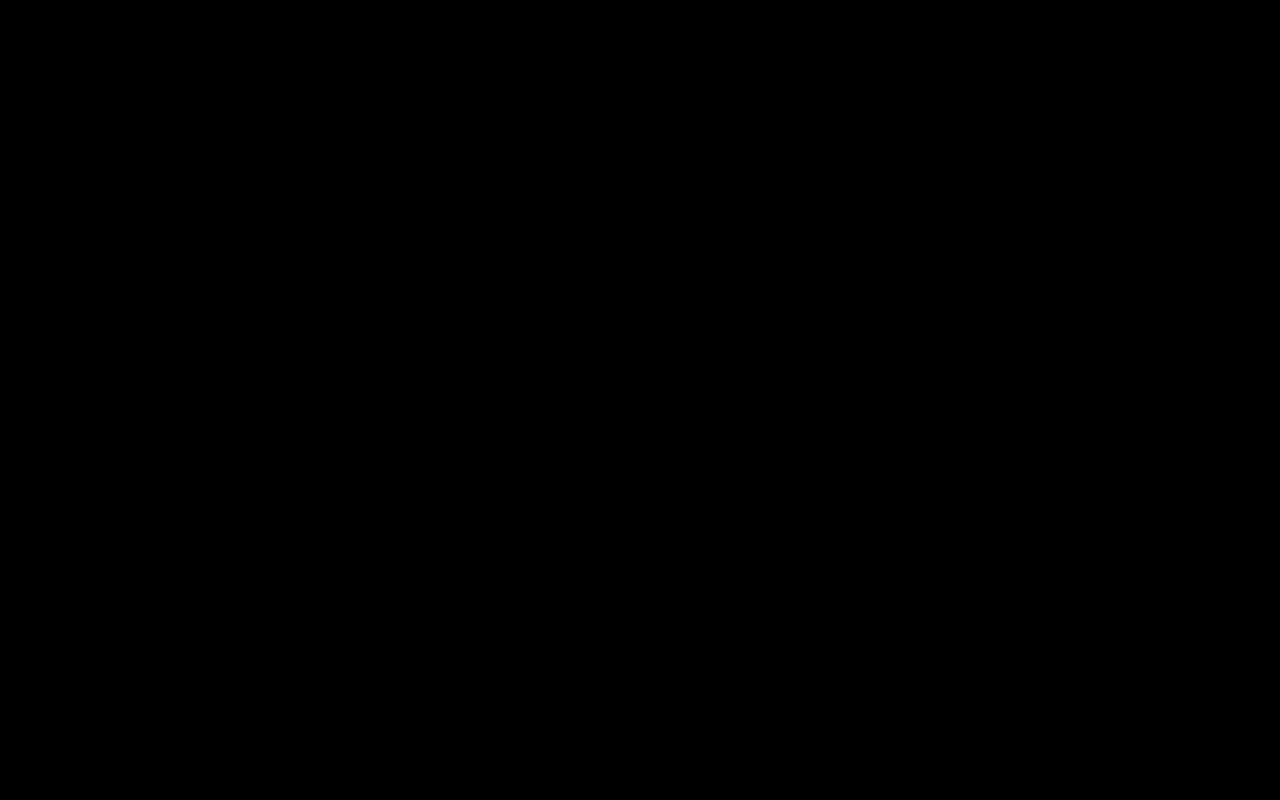
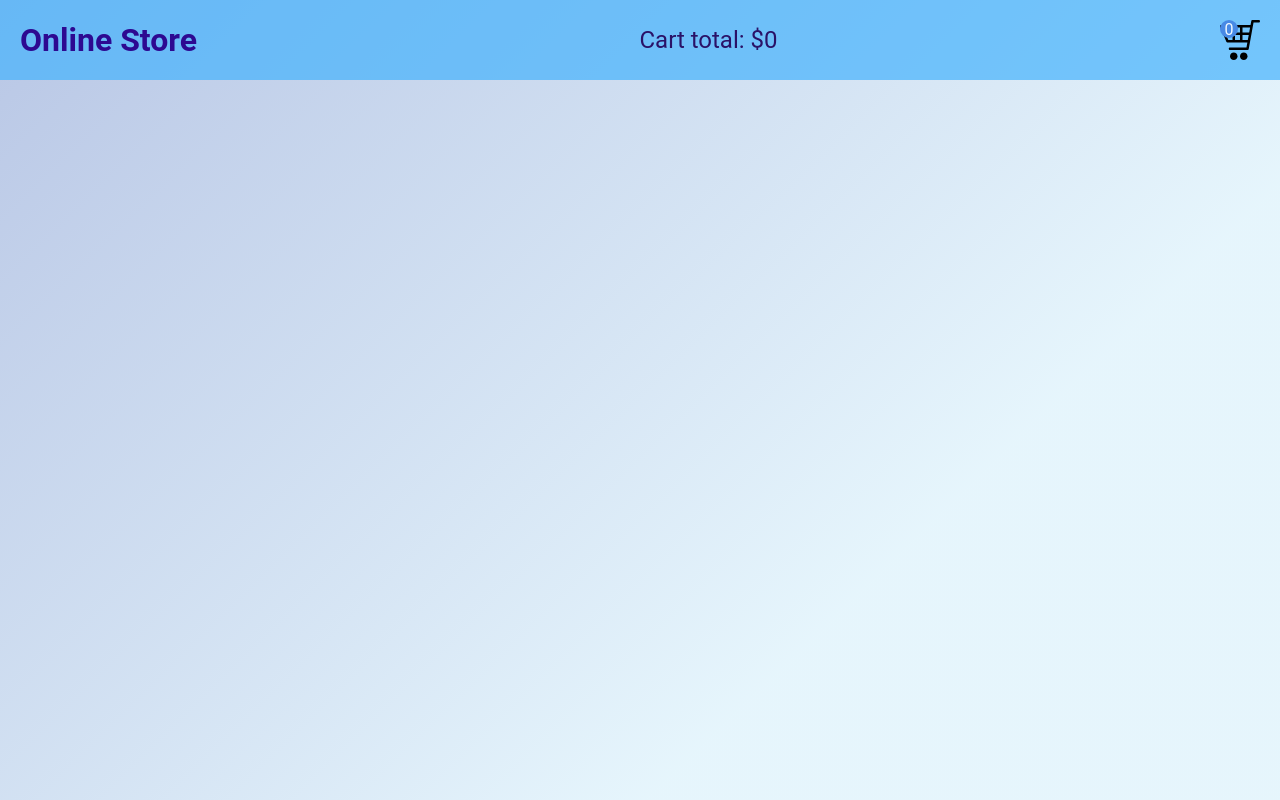
Before and after one commit to Andrabaila/online-store, a website built with webpack: page src/index.html in a window 1280 px wide. Built offline with nearby package versions, Linux system fonts and the light colour scheme; files whose address does not match are found by name.

Commit message:
Header layout (#2)
* feat: add basic header structure

* feat: add header layout

* fix: remove space between $ and 0

* fix: rewrite styles for products-in-cart

* fix: change color format on rgba

* fix: rewrite styles according to correct format

```diff
--- a/src/assets/styles/components/_buttons.scss
+++ b/src/assets/styles/components/_buttons.scss
@@ -2,13 +2,15 @@
     padding: 1rem;
     border: 1px solid $color-gray_light;
     border-radius: 5px;
-    text-decoration: none;
+
+    background-color: $color-primary;
+    cursor: pointer;
+
     font-family: 'Roboto';
     font-style: normal;
     font-weight: 500;
     font-size: 2rem;
+    color: $color-gray_light;
+    text-decoration: none;
     line-height: 140%;
-    color: $color-gray_light;
-    cursor: pointer;
-    background-color: $color-primary;
 }
--- a/src/assets/styles/components/_logo.scss
+++ b/src/assets/styles/components/_logo.scss
@@ -1,4 +1,5 @@
 .logo {
-    width: 285px;
-    color: $color-primary;
+    font-size: 32px;
+    font-weight: 700;
+    color: #2d0991;
 }
--- a/src/assets/styles/layout/_body.scss
+++ b/src/assets/styles/layout/_body.scss
@@ -1,11 +1,20 @@
 body {
     position: relative;
+
     @extend %column;
     align-items: center;
     justify-content: space-between;
-  background: $color-dark;
+
+    height: 100%;
+
+    background: linear-gradient(
+        315.75deg,
+        rgba(219, 241, 251, 0.7) 30.06%,
+        #b8c6e5 100.95%,
+        rgba(87, 75, 216, 0.7) 106.36%
+    );
+
     color: $color-gray_light;
-  height: 100%;
 }
 
 .shadow {
@@ -13,12 +22,14 @@ body {
 }
 
 .shadow_active {
-    display: block;
     position: fixed;
     top: 0;
     left: 0;
     z-index: 5;
+    display: block;
+
     width: 100%;
     height: 100%;
+
     background-color: rgba(0, 0, 0, 0.219);
 }
--- a/src/assets/styles/layout/_footer.scss
+++ b/src/assets/styles/layout/_footer.scss
@@ -26,12 +26,12 @@
 }
 
 .footer__item_rs {
+    border-radius: 0.2rem;
+    border: 2px solid;
     background-image: url('../../assets/icons/rs_school_js.svg');
     background-color: $color-light;
     @include size(7rem, 3.5rem);
     background-size: 100%;
     background-position: center;
     background-repeat: no-repeat;
-  border-radius: 0.2rem;
-  border: 2px solid;
 }
--- a/src/assets/styles/layout/_header.scss
+++ b/src/assets/styles/layout/_header.scss
@@ -1,15 +1,37 @@
 .header {
-    display: flex;
-    justify-content: center;
-    width: 100%;
-    padding: 3rem;
-}
-
-.header__wrapper {
-    width: 100%;
+    position: fixed;
     display: flex;
     justify-content: space-between;
     align-items: center;
-    flex-wrap: wrap;
-    gap: 1rem;
+    gap: 20px;
+
+    width: 100%;
+    padding: 2rem;
+
+    background-color: rgba(69, 179, 252, 0.702);
 }
+
+.sum-total {
+    font-size: 24px;
+    color: #2a1267;
+}
+
+.cart {
+    width: 40px;
+    height: 40px;
+
+    background: url(../icons/cart.svg) center center no-repeat;
+
+    font-size: 16px;
+    color: #f0f8ff;
+}
+
+.products-in-cart {
+    width: 45%;
+    height: 45%;
+    border-radius: 50%;
+
+    background-color: #4889e5;
+
+    text-align: center;
+}
--- a/src/assets/styles/layout/_navigation.scss
+++ b/src/assets/styles/layout/_navigation.scss
@@ -6,9 +6,10 @@
 .nav__list {
     display: flex;
     justify-content: space-evenly;
-  list-style-type: none;
     gap: 3rem;
     flex-wrap: wrap;
+
+    list-style-type: none;
 }
 
 .nav__item {
@@ -16,37 +17,40 @@
     padding: 1rem;
     border: 2px solid $color-gray;
     border-radius: 5px;
-  text-decoration: none;
+
+    cursor: pointer;
+
     font-family: 'Roboto';
     font-style: normal;
     font-weight: 500;
     font-size: 2rem;
+    color: $color-gray_light;
+    text-decoration: none;
+    text-align: center;
     line-height: 140%;
-  color: $color-gray_light;
-  cursor: pointer;
-  text-align: center;
 }
 
 .nav__item:hover {
+    border-color: $color-gradient;
+
     color: $color-gradient;
-  border-color: $color-gradient;
 }
 
 .nav__item_active {
+    border-color: $color-gradient;
+
     background: linear-gradient(113.96deg, $color-additional 1.49%, $color-primary 101.44%);
     -webkit-background-clip: text;
     -webkit-text-fill-color: transparent;
     background-clip: text;
-  text-fill-color: transparent;
     cursor: default;
-  border-color: $color-gradient;
+
+    -webkit-text-fill-color: transparent;
 }
 
 @media (max-width: 400px) {
-
     .nav__list {
         flex-wrap: wrap;
         row-gap: 1rem;
     }
-
 }
--- a/src/assets/styles/layout/_popup.scss
+++ b/src/assets/styles/layout/_popup.scss
@@ -1,18 +1,18 @@
 .popup {
     position: absolute;
     left: -100%;
-
-
     display: flex;
     justify-content: center;
     align-items: center;
+
     width: 50%;
     height: 50%;
     padding: 30px;
+    border-radius: 10px;
+
+    background: $color-gray;
 
     font-size: 30px;
-  background: $color-gray;
-  border-radius: 10px;
 
     transition: all 0.3s;
 }
@@ -24,7 +24,6 @@
 
 .popup__content {
     text-align: center;
-
 }
 
 .popup__close {
@@ -41,11 +40,9 @@
     &:hover {
         transform: scale(1.2);
     }
-
 }
 
-@media(max-width: 767px) {
-
+@media (max-width: 767px) {
     .popup {
         width: 90%;
         height: 70%;
--- a/src/index.html
+++ b/src/index.html
@@ -5,7 +5,7 @@
         <meta http-equiv="X-UA-Compatible" content="IE=edge" />
         <meta name="viewport" content="width=device-width, initial-scale=1.0" />
         <link rel="stylesheet" href="./assets/styles/main.css" />
-        <link rel="icon" href="./assets/icons/fav.svg" />
+        <link rel="icon" href="./assets/icons/favicon.png" />
         <title>Online store</title>
     </head>
     <body></body>
--- a/src/index.ts
+++ b/src/index.ts
@@ -1 +1,3 @@
-console.log('Hello everyone!');
+import { getMainPage } from './pages/getMainPage';
+
+getMainPage();
--- /dev/null
+++ b/src/layouts/getHeader.ts
@@ -0,0 +1,20 @@
+export function getHeader() {
+    const header: HTMLElement = document.body.appendChild(document.createElement('header'));
+    header.classList.add('header');
+
+    const logo: HTMLAnchorElement = header.appendChild(document.createElement('a'));
+    logo.classList.add('logo');
+    logo.href = '../index.html';
+    logo.textContent = 'Online Store';
+
+    const cartTotal: HTMLDivElement = header.appendChild(document.createElement('div'));
+    cartTotal.classList.add('sum-total');
+    cartTotal.textContent = 'Cart total: $0';
+
+    const cart: HTMLDivElement = header.appendChild(document.createElement('div'));
+    cart.classList.add('cart');
+
+    const productsInCart: HTMLDivElement = cart.appendChild(document.createElement('div'));
+    productsInCart.classList.add('products-in-cart');
+    productsInCart.textContent = '0';
+}
--- a/src/layouts/index.ts
+++ /dev/null
@@ -1 +0,0 @@
-console.log('Hello everyone!');
--- /dev/null
+++ b/src/pages/getMainPage.ts
@@ -0,0 +1,5 @@
+import { getHeader } from '../layouts/getHeader';
+
+export function getMainPage() {
+    getHeader();
+}
--- a/src/pages/index.ts
+++ /dev/null
@@ -1 +0,0 @@
-console.log('Hello everyone!');
```
Also changed, not shown: src/assets/styles/layout/_main.scss (+6 -5 lines), src/assets/icons/cart.svg (added), src/assets/icons/fav.svg (deleted), src/assets/icons/favicon.png (added), src/assets/styles/main.css, 1 other file. Lines whose indentation alone changed are shown as unchanged.
